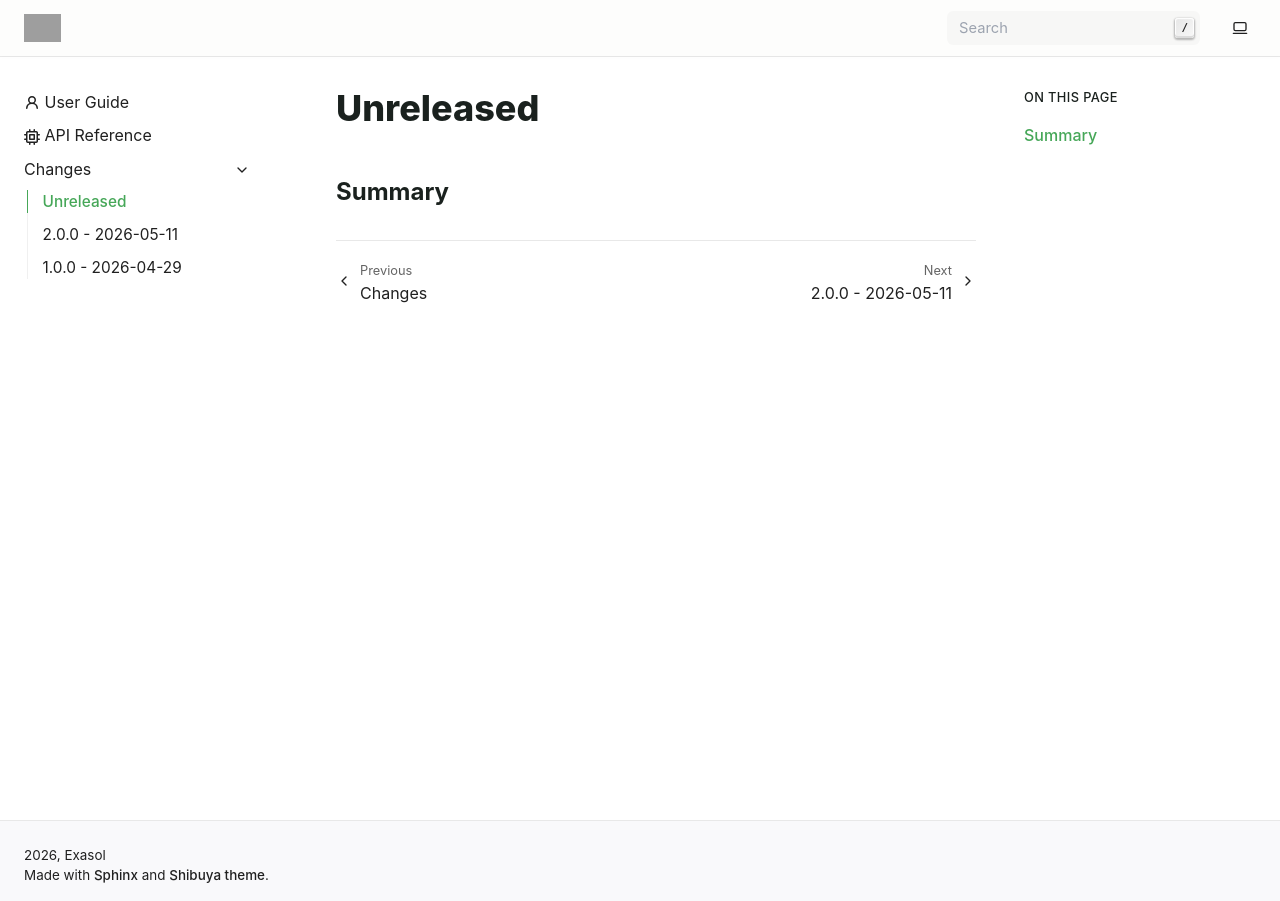
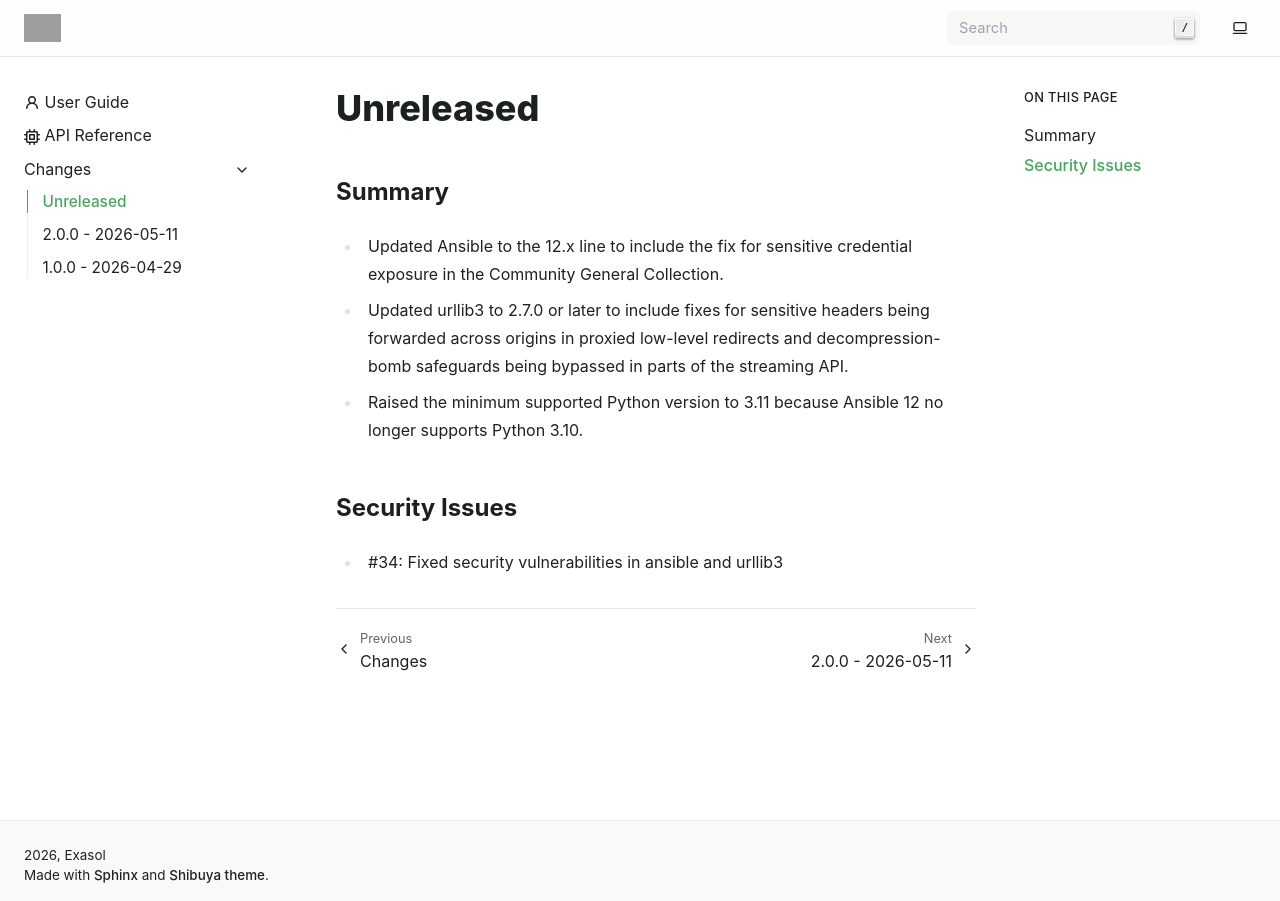
Before and after one commit to exasol/ansible-runner-wrapper, a Sphinx documentation site: the page built from doc/changes/unreleased.md, in a window 1280 px wide. Built offline with Sphinx 7.4.7, drawn with Linux system fonts in a browser that asks for light colours; pages that are not in the unit, such as notebooks, are missing from menus; grey boxes are pictures that could not be loaded.

Commit message:
Fixed security vulnerabilities in ansible and urllib3

```diff
--- a/README.rst
+++ b/README.rst
@@ -25,7 +25,7 @@ Python wrapper for running Ansible
 🔌️ Prerequisites
 -----------------
 
-- `Python <https://www.python.org/>`__ >= 3.10
+- `Python <https://www.python.org/>`__ >= 3.11
 
 💾 Installation
 ---------------
--- a/doc/changes/unreleased.md
+++ b/doc/changes/unreleased.md
@@ -1,3 +1,15 @@
 # Unreleased
 
 ## Summary
+
+* Updated Ansible to the 12.x line to include the fix for sensitive credential
+  exposure in the Community General Collection.
+* Updated urllib3 to 2.7.0 or later to include fixes for sensitive headers being
+  forwarded across origins in proxied low-level redirects and decompression-bomb
+  safeguards being bypassed in parts of the streaming API.
+* Raised the minimum supported Python version to 3.11 because Ansible 12 no
+  longer supports Python 3.10.
+
+## Security Issues
+
+* #34: Fixed security vulnerabilities in ansible and urllib3
--- a/pyproject.toml
+++ b/pyproject.toml
@@ -7,14 +7,13 @@ authors = [
     {name="Christoph Kuhnke", email="christoph.kuhnke@exasol.com"},
     {name = "Exasol AG", email = "opensource@exasol.com"}
 ]
-requires-python = ">=3.10,<4.0"
+requires-python = ">=3.11,<4.0"
 readme = "README.rst"
 license = "MIT"
 license-files = ["LICENSE"]
 keywords = ['exasol', 'ansible_runner_wrapper']
 classifiers = [
     "Programming Language :: Python :: 3",
-    "Programming Language :: Python :: 3.10",
     "Programming Language :: Python :: 3.11",
     "Programming Language :: Python :: 3.12",
     "Programming Language :: Python :: 3.13",
@@ -24,8 +23,9 @@ classifiers = [
 
 dependencies = [
     "ansible-runner (>=2.4.3,<3.0.0)",
-    "ansible (>=10.7.0, <11)",
+    "ansible (>=12.2.0, <13)",
     "types-docker (>=7.1.0.20260409,<8.0.0.0)",
+    "urllib3 (>=2.7.0,<3.0.0)",
 ]
 
 [dependency-groups]
```
Also changed, not shown: 1 other file.
